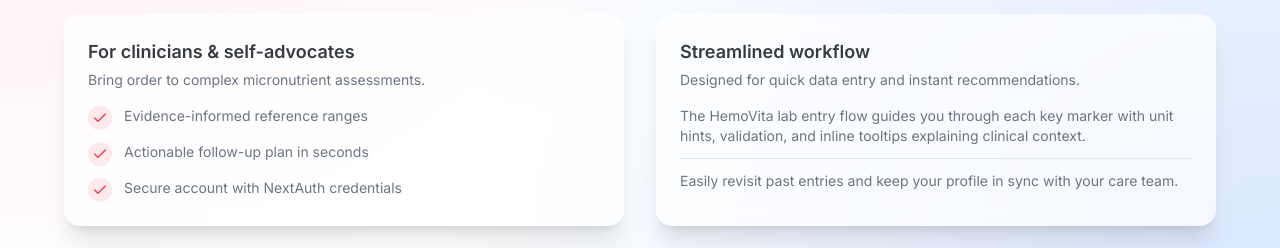
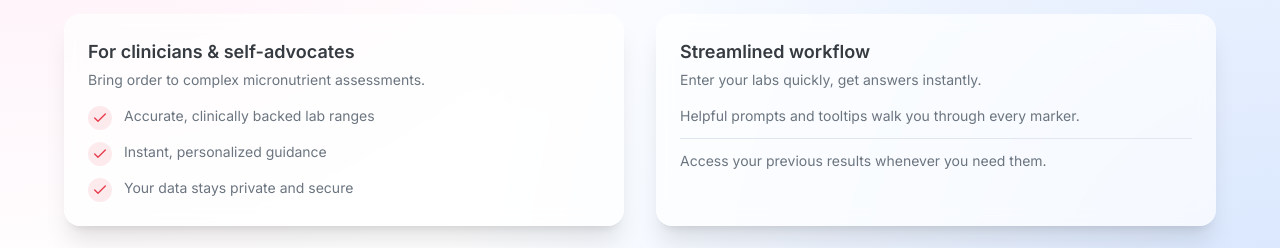
Before and after one commit to CCNY-Senior-Project/hemovita, a Next.js app in the folder frontend/: page / in a window 1280 px wide. Shown: the part 513-761 px from the top of the page. Built offline with nearby package versions, Linux system fonts and the light colour scheme; no server answers.

Commit message:
update landing page

```diff
--- a/frontend/app/page.tsx
+++ b/frontend/app/page.tsx
@@ -7,16 +7,19 @@ import { Badge } from "@/components/ui/badge";
 import { Separator } from "@/components/ui/separator";
 
 const highlights = [
-  "Evidence-informed reference ranges",
-  "Actionable follow-up plan in seconds",
-  "Secure account with NextAuth credentials"
+  "Accurate, clinically backed lab ranges",
+  "Instant, personalized guidance",
+  "Your data stays private and secure"
 ];
 
 export default function LandingPage() {
   return (
     <div className="relative w-full">
       <section className="mx-auto grid max-w-4xl gap-10 text-center">
-        <Badge variant="secondary" className="mx-auto px-4 py-1 uppercase tracking-wide text-xs text-muted-foreground">
+        <Badge
+          variant="secondary"
+          className="mx-auto px-4 py-1 uppercase tracking-wide text-xs text-muted-foreground"
+        >
           Smarter Micronutrient tracking
         </Badge>
         <h1 className="text-4xl font-semibold leading-tight sm:text-5xl">
@@ -58,18 +61,22 @@ export default function LandingPage() {
             ))}
           </CardContent>
         </Card>
+
         <Card className="border-0 bg-white/70 shadow-xl backdrop-blur">
           <CardHeader>
             <CardTitle>Streamlined workflow</CardTitle>
-            <CardDescription>Designed for quick data entry and instant recommendations.</CardDescription>
+            <CardDescription>
+              Enter your labs quickly, get answers instantly.
+            </CardDescription>
           </CardHeader>
           <CardContent className="space-y-3 text-left text-sm text-muted-foreground">
             <p>
-              The HemoVita lab entry flow guides you through each key marker with unit hints, validation, and inline
-              tooltips explaining clinical context.
+              Helpful prompts and tooltips walk you through every marker.
             </p>
             <Separator />
-            <p>Easily revisit past entries and keep your profile in sync with your care team.</p>
+            <p>
+              Access your previous results whenever you need them.
+            </p>
           </CardContent>
         </Card>
       </section>
--- a/frontend/package.json
+++ b/frontend/package.json
@@ -39,8 +39,9 @@
     "@types/react": "^18.2.79",
     "@types/react-dom": "^18.2.25",
     "autoprefixer": "^10.4.18",
-    "eslint": "^8.57.0",
-    "eslint-config-next": "^16.0.3",
+    "eslint": "^9.0.0",
+    "eslint-config-next": "16.0.3",
+
     "postcss": "^8.4.38",
     "prisma": "^6.19.0",
     "tailwindcss": "^3.4.3",
```
Also changed, not shown: 2 other files (tests, documents, lock files or other folders).
